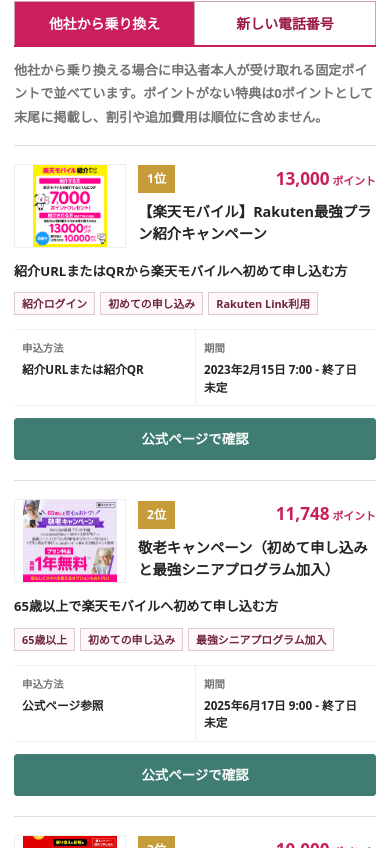
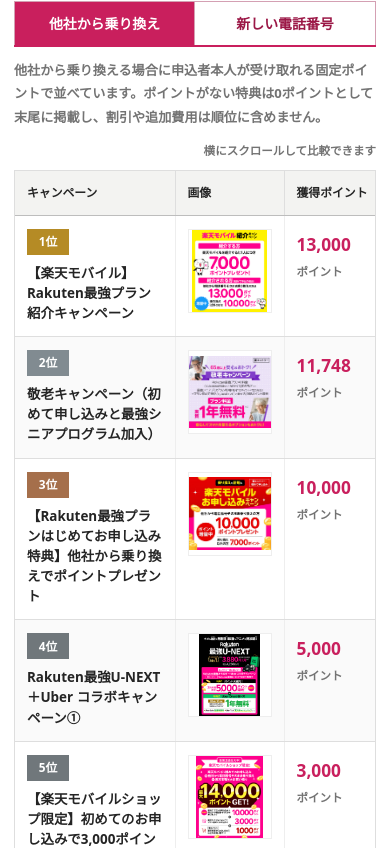
Before and after one commit to rhinatta0921-collab/mobile-campaign-navi, a Next.js app: page / in a window 390 px wide. Shown: the part 3456-4304 px from the top of the page. Built offline with nearby package versions, Linux system fonts and the light colour scheme.

Commit message:
Restore responsive ranking table

```diff
--- a/app/components/CampaignRanking.tsx
+++ b/app/components/CampaignRanking.tsx
@@ -15,12 +15,12 @@
 };
 
 const comparisonColumns = [
-  "順位",
   "キャンペーン",
-  "申込者ポイント",
+  "画像",
+  "獲得ポイント",
   "おすすめ対象",
   "主な追加条件",
-  "申込方法",
+  "開催期間",
   "公式",
 ];
 
@@ -46,7 +46,6 @@
   tableClassName,
 }: RankingRangeProps) {
   return (
-    <>
     <div className="table-scroll" tabIndex={0} aria-label={label}>
       <table className={`comparison-table ${tableClassName}`}>
         <thead>
@@ -62,17 +61,24 @@
           {campaigns.map((campaign, index) => {
             const rank = startIndex + index + 1;
             const points = getRankingPoints(campaign, applicationType);
+            const rankTone = rank <= 3 ? rank : "standard";
 
             return (
               <tr key={campaign.campaignCode}>
-                  <td className="rank-cell">{rank}位</td>
                 <td className="campaign-column">
+                  <span
+                    className={`table-rank-badge table-rank-badge--${rankTone}`}
+                  >
+                    {rank}位
+                  </span>
+                  <strong>{campaign.title}</strong>
+                </td>
+                <td className="image-column">
                   <CampaignOfficialImage
                     campaign={campaign}
                     className="ranking-campaign-picture"
+                    variant="detail"
                   />
-                    <strong>{campaign.title}</strong>
-                    <span>{campaign.period}</span>
                 </td>
                 <td className="points-cell">
                   {formatPoints(points)}
@@ -80,7 +86,7 @@
                 </td>
                 <td>{campaign.target}</td>
                 <td>{campaign.conditions.slice(0, 3).join(" / ")}</td>
-                  <td>{campaign.channel}</td>
+                <td className="period-cell">{campaign.period}</td>
                 <td>
                   <a
                     className="table-link"
@@ -97,62 +103,6 @@
         </tbody>
       </table>
     </div>
-
-      <div className="mobile-ranking-list" aria-label={label}>
-        {campaigns.map((campaign, index) => {
-          const rank = startIndex + index + 1;
-          const points = getRankingPoints(campaign, applicationType);
-
-          return (
-            <article
-              className="mobile-ranking-card"
-              key={`mobile-${campaign.campaignCode}`}
-            >
-              <div className="mobile-ranking-summary">
-                <CampaignOfficialImage
-                  campaign={campaign}
-                  className="mobile-ranking-picture"
-                />
-                <div className="mobile-ranking-summary-copy">
-                  <div className="mobile-ranking-head">
-                    <span className="mobile-rank-badge">{rank}位</span>
-                    <p className="mobile-points">
-                      <strong>{formatPoints(points)}</strong>
-                      ポイント
-                    </p>
-                  </div>
-                  <h3>{campaign.title}</h3>
-                </div>
-              </div>
-              <p className="mobile-ranking-target">{campaign.target}</p>
-              <div className="mobile-condition-list">
-                {campaign.conditions.slice(0, 3).map((condition) => (
-                  <span key={condition}>{condition}</span>
-                ))}
-              </div>
-              <dl className="mobile-ranking-meta">
-                <div>
-                  <dt>申込方法</dt>
-                  <dd>{campaign.channel}</dd>
-                </div>
-                <div>
-                  <dt>期間</dt>
-                  <dd>{campaign.period}</dd>
-                </div>
-              </dl>
-              <a
-                className="mobile-official-link"
-                href={campaign.officialUrl}
-                rel="sponsored noopener noreferrer"
-                target="_blank"
-              >
-                公式ページで確認
-              </a>
-            </article>
-          );
-        })}
-      </div>
-    </>
   );
 }
 
@@ -205,6 +155,7 @@
       <p className="ranking-mode-note">
         {rankingLabel}に申込者本人が受け取れる固定ポイントで並べています。ポイントがない特典は0ポイントとして末尾に掲載し、割引や追加費用は順位に含めません。
       </p>
+      <p className="ranking-scroll-note">横にスクロールして比較できます</p>
 
       <div
         id={panelId}
--- a/app/globals.css
+++ b/app/globals.css
@@ -453,15 +453,20 @@
   font-weight: 600;
 }
 
+.ranking-scroll-note {
+  display: none;
+}
+
 .table-scroll {
   overflow-x: auto;
   border: 1px solid var(--line);
   background: #fff;
+  -webkit-overflow-scrolling: touch;
 }
 
 .comparison-table {
   width: 100%;
-  min-width: 1020px;
+  min-width: 960px;
   border-collapse: collapse;
   font-size: 0.84rem;
 }
@@ -507,7 +512,14 @@
 }
 
 .campaign-column {
-  width: 260px;
+  width: 240px;
+  min-width: 240px;
+}
+
+.image-column {
+  width: 120px;
+  min-width: 120px;
+  text-align: center;
 }
 
 .official-campaign-picture {
@@ -523,10 +535,9 @@
 }
 
 .ranking-campaign-picture {
-  width: 168px;
-  max-width: 100%;
+  width: 96px;
   height: 96px;
-  margin-bottom: 9px;
+  margin: 0 auto;
   border: 1px solid var(--line-light);
 }
 
@@ -546,27 +557,51 @@
   line-height: 1.45;
 }
 
-.rank-cell {
-  width: 60px;
-  color: var(--accent);
+.table-rank-badge {
+  display: inline-flex !important;
+  align-items: center;
+  justify-content: center;
+  min-width: 42px;
+  min-height: 26px;
+  margin: 0 0 8px !important;
+  padding: 3px 8px;
+  background: #70777b;
+  color: #fff !important;
+  font-size: 0.74rem !important;
   font-weight: 900;
+  line-height: 1;
   white-space: nowrap;
 }
 
+.table-rank-badge--1 {
+  background: #b58b25;
+}
+
+.table-rank-badge--2 {
+  background: #818b91;
+}
+
+.table-rank-badge--3 {
+  background: #a56f4b;
+}
+
 .points-cell {
+  width: 120px;
+  min-width: 120px !important;
   color: var(--accent);
   font-size: 1.08rem;
   font-weight: 900;
   white-space: nowrap;
 }
 
+.period-cell {
+  width: 170px;
+  min-width: 170px !important;
+}
+
 .table-link {
   min-height: 34px;
   padding: 0 11px;
-}
-
-.mobile-ranking-list {
-  display: none;
 }
 
 .ranking-overflow {
@@ -1116,144 +1151,54 @@
     padding: 7px 8px;
   }
 
-  .table-scroll {
-    display: none;
+  .ranking-scroll-note {
+    display: block;
+    margin: -4px 0 9px;
+    color: var(--muted);
+    font-size: 0.72rem;
+    font-weight: 700;
+    text-align: right;
   }
 
-  .mobile-ranking-list {
-    display: block;
-    border-top: 1px solid var(--line);
+  .comparison-table {
+    min-width: 960px;
+  }
+
+  .comparison-table th:first-child {
+    left: 0;
+    z-index: 3;
+  }
+
+  .campaign-column {
+    position: sticky;
+    left: 0;
+    z-index: 2;
+    width: 160px;
+    min-width: 160px;
     background: #fff;
   }
 
-  .mobile-ranking-card {
-    padding: 18px 0 20px;
-    border-bottom: 1px solid var(--line);
+  .comparison-table tbody tr:nth-child(even) .campaign-column {
+    background: #fafafa;
   }
 
-  .mobile-ranking-summary {
-    display: grid;
-    grid-template-columns: 112px minmax(0, 1fr);
-    gap: 12px;
-    align-items: start;
+  .comparison-table tbody tr:hover .campaign-column {
+    background: #fff9f2;
   }
 
-  .mobile-ranking-picture {
-    width: 112px;
-    height: 84px;
-    border: 1px solid var(--line-light);
+  .image-column {
+    width: 108px;
+    min-width: 108px;
   }
 
-  .mobile-ranking-picture img {
-    height: 100%;
+  .ranking-campaign-picture {
+    width: 84px;
+    height: 84px;
   }
 
-  .mobile-ranking-summary-copy {
-    min-width: 0;
-  }
-
-  .mobile-ranking-head {
-    display: flex;
-    gap: 8px;
-    align-items: center;
-    justify-content: space-between;
-    margin-bottom: 7px;
-  }
-
-  .mobile-rank-badge {
-    display: inline-flex;
-    align-items: center;
-    min-height: 26px;
-    padding: 3px 9px;
-    background: #c69c3b;
-    color: #fff;
-    font-size: 0.76rem;
-    font-weight: 900;
-    white-space: nowrap;
-  }
-
-  .mobile-points {
-    display: flex;
-    gap: 3px;
-    align-items: baseline;
-    margin: 0;
-    color: var(--accent);
-    font-size: 0.68rem;
-    font-weight: 900;
-    white-space: nowrap;
-  }
-
-  .mobile-points strong {
-    font-size: 1.07rem;
-  }
-
-  .mobile-ranking-summary h3 {
-    margin: 0;
-    color: var(--ink);
-    font-size: 0.9rem;
-    font-weight: 900;
-    line-height: 1.5;
-  }
-
-  .mobile-ranking-target {
-    margin: 13px 0 0;
-    color: var(--ink);
-    font-size: 0.82rem;
-    font-weight: 700;
-    line-height: 1.65;
-  }
-
-  .mobile-condition-list {
-    display: flex;
-    flex-wrap: wrap;
-    gap: 5px;
-    margin-top: 10px;
-  }
-
-  .mobile-condition-list span {
-    padding: 3px 7px;
-    border: 1px solid #ddc9d1;
-    background: #fff8fa;
-    color: #6f2341;
-    font-size: 0.68rem;
-    font-weight: 800;
-    line-height: 1.4;
-  }
-
-  .mobile-ranking-meta {
-    display: grid;
-    grid-template-columns: repeat(2, minmax(0, 1fr));
-    margin: 14px 0 0;
-    border-top: 1px solid var(--line-light);
-    border-bottom: 1px solid var(--line-light);
-  }
-
-  .mobile-ranking-meta div {
-    padding: 9px 8px;
-  }
-
-  .mobile-ranking-meta div + div {
-    border-left: 1px solid var(--line-light);
-  }
-
-  .mobile-ranking-meta dt {
-    margin-bottom: 3px;
-    color: var(--muted);
-    font-size: 0.65rem;
-    font-weight: 900;
-  }
-
-  .mobile-ranking-meta dd {
-    margin: 0;
-    color: var(--ink);
-    font-size: 0.73rem;
-    font-weight: 700;
-    line-height: 1.5;
-  }
-
-  .mobile-official-link {
-    width: 100%;
-    margin-top: 12px;
+  .points-cell {
+    width: 110px;
+    min-width: 110px !important;
   }
 
   .campaign-detail-article {
```
Also changed, not shown: 1 other file (tests, documents, lock files or other folders). Lines whose indentation alone changed are shown as unchanged.
